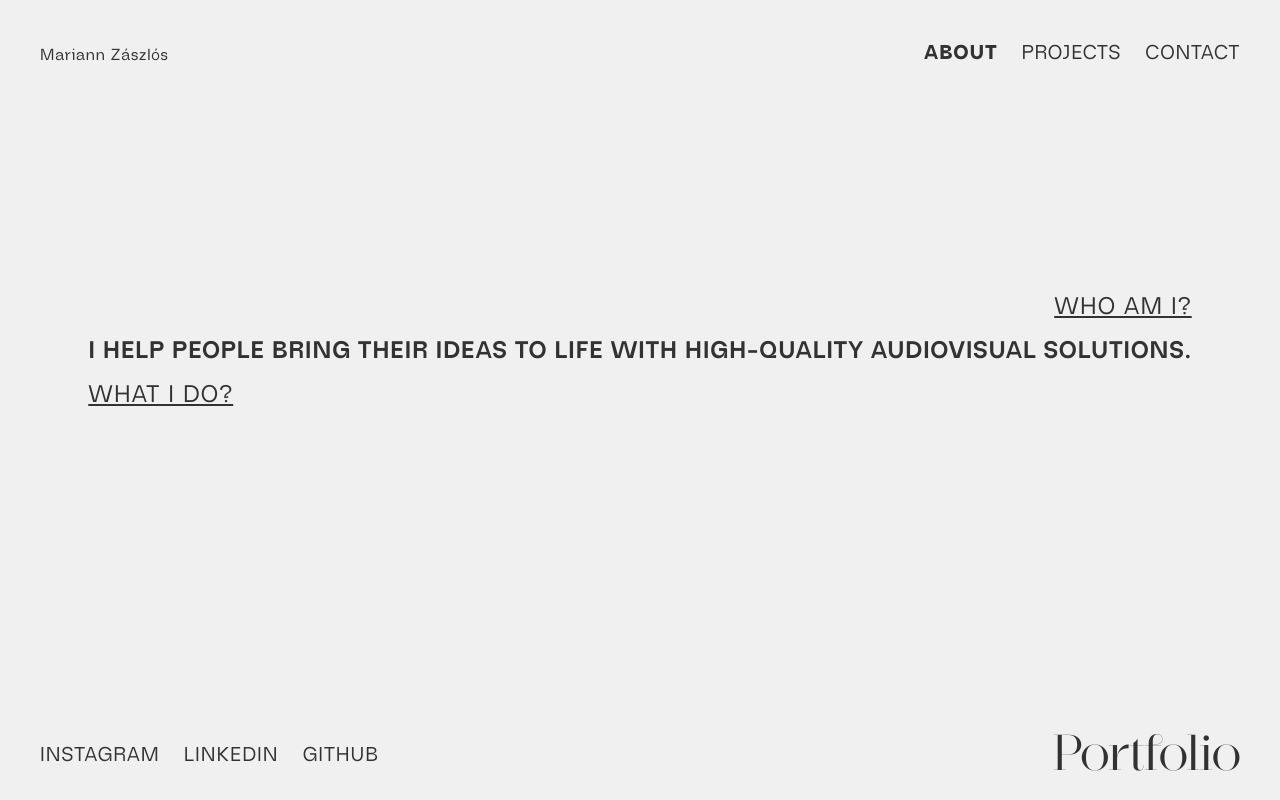
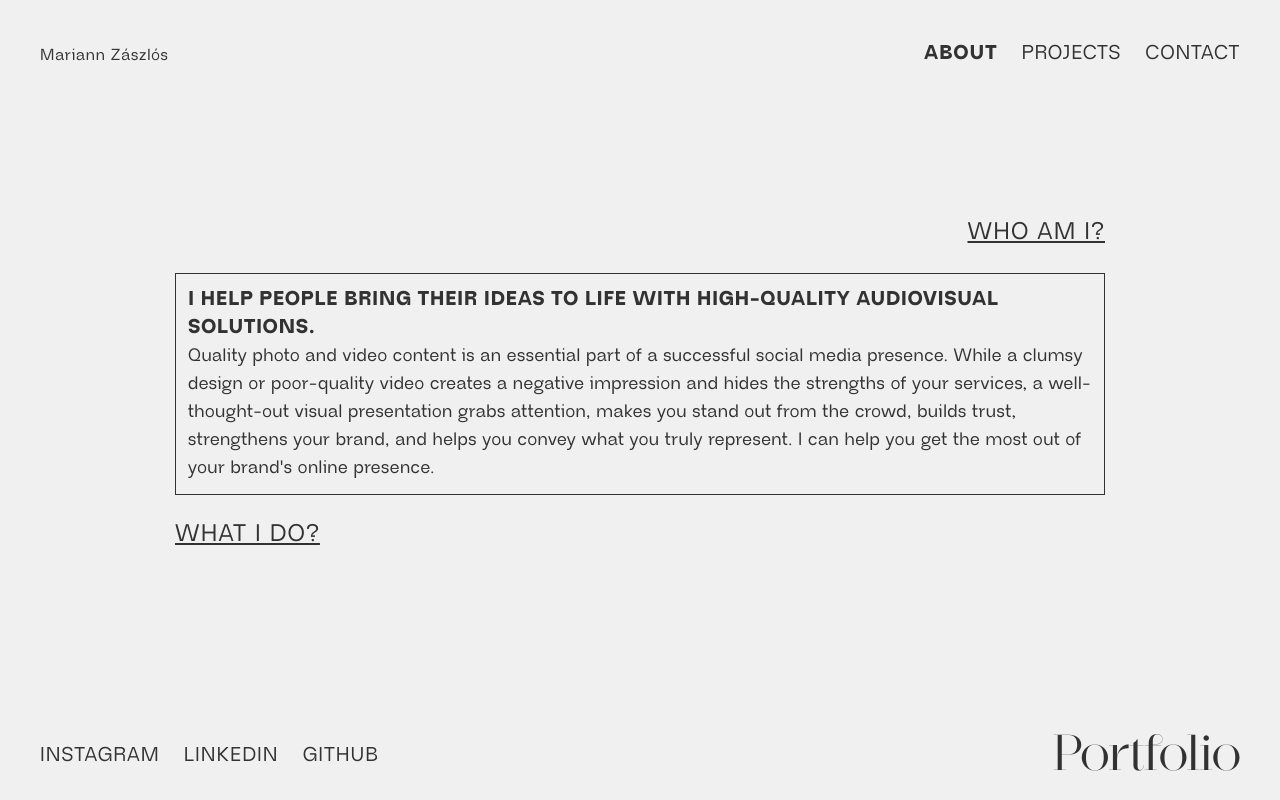
Before and after one commit to zmariann/portfolio2025, a Next.js app: page /portfolio/about in a window 1280 px wide. Built offline with nearby package versions, Linux system fonts and the light colour scheme.

Commit message:
about page new design + add some new sentences to all-posts.ts

```diff
--- a/app/portfolio/about/_components/all-posts.ts
+++ b/app/portfolio/about/_components/all-posts.ts
@@ -2,4 +2,5 @@ export const post1Title: string = "WHO AM I?";
 export const post1Content: string =
   "My passion for visual arts has been with me since childhood. From an early age up to the present, I draw and paint whenever time allows. As I approached the end of high school, the only thing I knew for sure was that I wanted to do something creative. Out of curiosity I attended an open day for a photography course and ever since I have had a camera in my hands. In my free time, I create websites like this one or go hiking. I love listening to podcasts while retouching and try to practice yoga regularly.";
 export const post2Title: string = "WHAT I DO?";
-export const post2Content: string = "Currently, I take art reproduction photos for museums in Hungary and also create content for online platforms. Nowadays, regular photo and video content is an essential part of a successful social media presence. While a clumsy design or poor-quality video creates a negative impression and hides the strengths of your services, a well-thought-out visual presentation grabs attention, makes you stand out from the crowd, builds trust, strengthens your brand, and helps you convey what you truly represent. I can help you get the most out of your brand's online presence. Get in touch: CONTACT@ZMARIANN.COM";
+export const post2Content: string =
+  "At university, I completed both my bachelor's and master's degrees in multimedia studies. During this time, I began building my photography portfolio, which I later complemented with video projects to adapt to the evolving demands of social media trends. I gained most of my experience in product photography and creating TikTok videos. Currently, I take art reproduction photos for museums in Hungary and also create content for online platforms.";
--- a/app/portfolio/about/_components/post.tsx
+++ b/app/portfolio/about/_components/post.tsx
@@ -21,7 +21,7 @@ export default function Posts(props: Posts) {
         {props.title}
       </button>
       <Popup trigger={popup} setTrigger={setpopup}>
-        <div className="w-[90vw] h-[80vh] sm:w-[70vw] sm:h-[50vh] md:w-[80vw] md:h-[40vh] border-[1px] border-dark-shade  pl-5 py-3 pr-2 overflow-y-scroll scrollbar-hide overflow-scroll">
+        <div className="w-[90vw] h-[80vh] sm:w-[70vw] sm:h-[50vh] md:w-[80vw] md:h-[30vh] mb-14 border-[1px] border-dark-shade  pl-5 py-3 pr-2 overflow-y-scroll scrollbar-hide overflow-scroll">
           <Typewriter text={props.textContent} speed={20} />
         </div>
       </Popup>
--- a/app/portfolio/about/page.tsx
+++ b/app/portfolio/about/page.tsx
@@ -8,20 +8,28 @@ import Posts from "./_components/post";
 
 export default function About() {
   return (
-    <section className="flex justify-center items-center min-h-[60vh] sm:mx-10 mx-8">
-      <div>
-        <h1 className="text-right">
-          <Posts title={post1Title} textContent={post1Content}></Posts>
-        </h1>
-
-        <p className="tracking-wide text-lg sm:text-2xl my-3 font-bold uppercase">
-          I help people bring their ideas to life with high-quality audiovisual
-          solutions.
+    <section className="flex justify-center items-center min-h-[40vh] sm:min-h-[60vh] md:min-h-[40vh] lg:min-h-[70vh] sm:mx-10 md:mx-5 mx-5 flex-col">
+      <h1 className="w-full sm:w-3/4 mb-4 text-right">
+        <Posts title={post1Title} textContent={post1Content}></Posts>
+      </h1>
+      <div className="h-[50vh] sm:h-[30vh] md:w-3/4 md:h-[40vh] lg:h-auto border-[1px] border-dark-shade sm:m-2 sm:p-3 p-2 overflow-scroll scrollbar-hide">
+        <p className="tracking-wide text-lg sm:text-xl font-black uppercase">
+          I help people bring their ideas to life with high-quality
+          audiovisual solutions.
         </p>
-        <h1>
-          <Posts title={post2Title} textContent={post2Content}></Posts>
-        </h1>
+        <p className="tracking-wide text-lg">
+          Quality photo and video content is an essential part of a successful
+          social media presence. While a clumsy design or poor-quality video
+          creates a negative impression and hides the strengths of your
+          services, a well-thought-out visual presentation grabs attention,
+          makes you stand out from the crowd, builds trust, strengthens your
+          brand, and helps you convey what you truly represent. I can help you
+          get the most out of your brand's online presence.
+        </p>
       </div>
+      <h1 className="w-full md:w-3/4 m-4">
+        <Posts title={post2Title} textContent={post2Content}></Posts>
+      </h1>
     </section>
   );
 }
```
